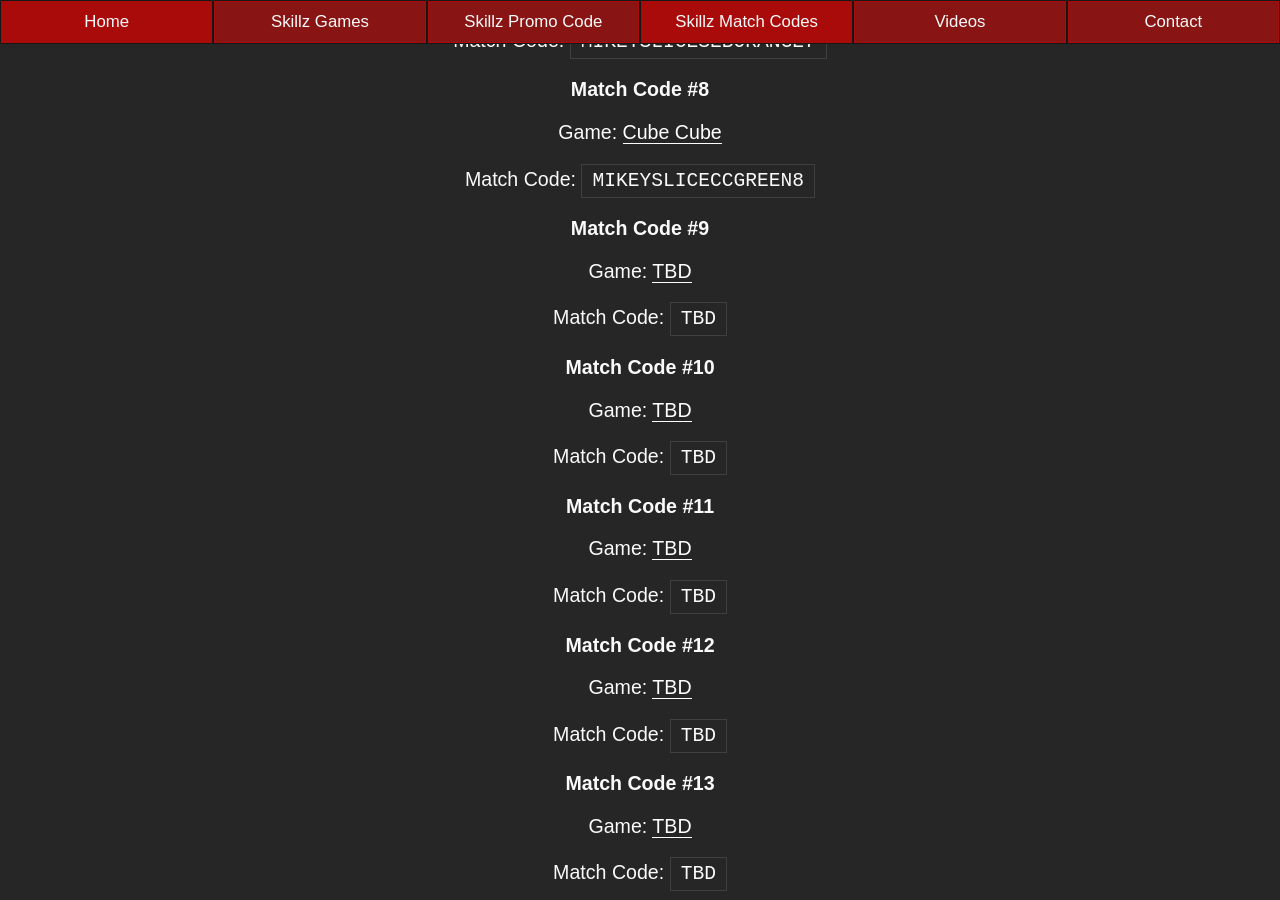
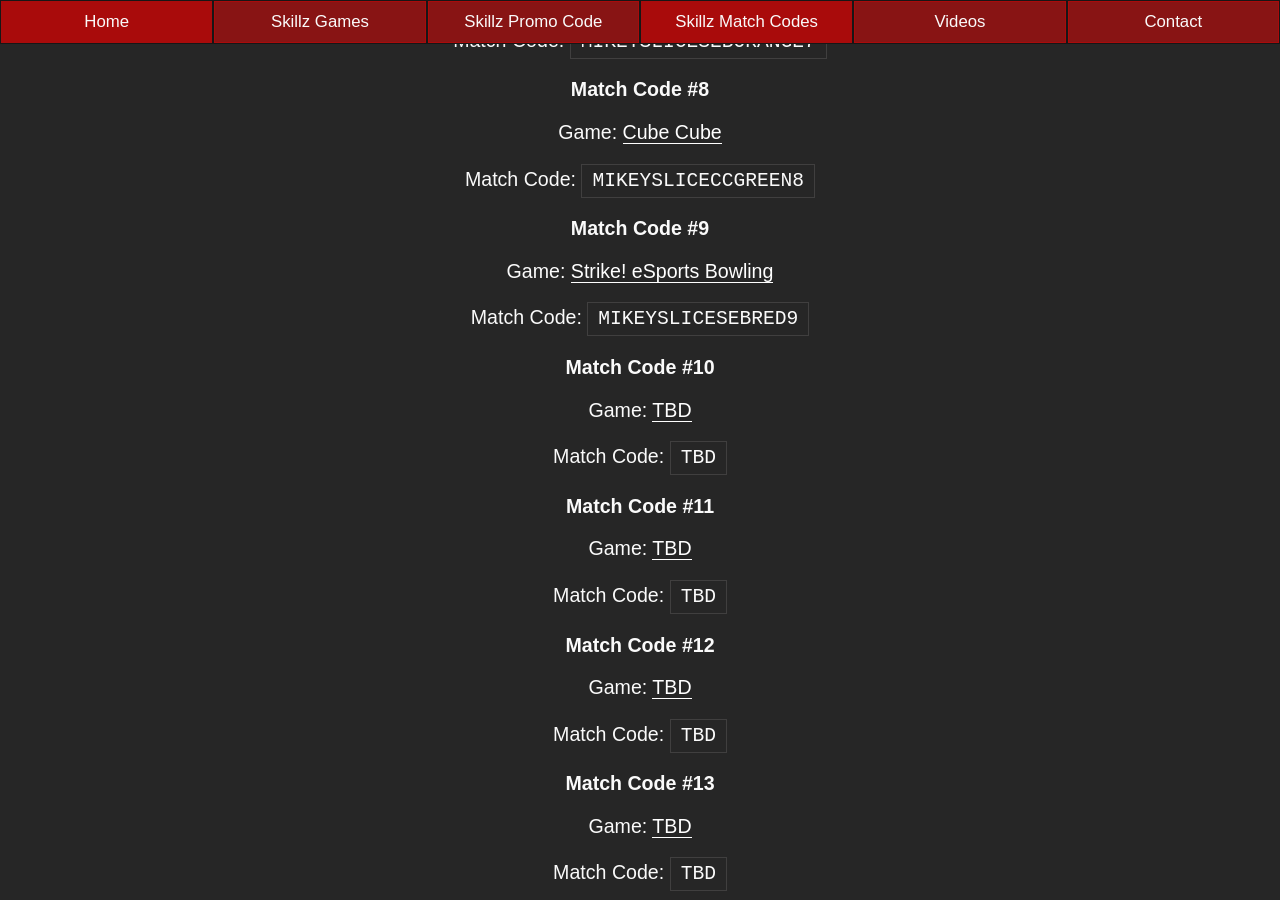
Before and after one commit to mikeyslice/esports-medium, a Jekyll site: the page built from skillz-match-codes.md, in a window 1280 px wide and 900 px high, scrolled down 4215 px. Built offline with Jekyll 4.4.1, drawn with Linux system fonts in a browser that asks for light colours.

Commit message:
Update Skillz Match Codes “skillz-match-codes”

```diff
--- a/_includes/pages/skillz-match-codes.html
+++ b/_includes/pages/skillz-match-codes.html
@@ -151,9 +151,9 @@
 
 <h3>Match Code #9</h3>
 
-<p>Game: <a href="/skillz-games/">TBD</a><p>
+<p>Game: <a href="/skillz-games/">Strike! eSports Bowling</a><p>
 
-<p>Match Code: <code>TBD</code><p>
+<p>Match Code: <code>MIKEYSLICESEBRED9</code><p>
 
 <h3>Match Code #10</h3>
 
```
